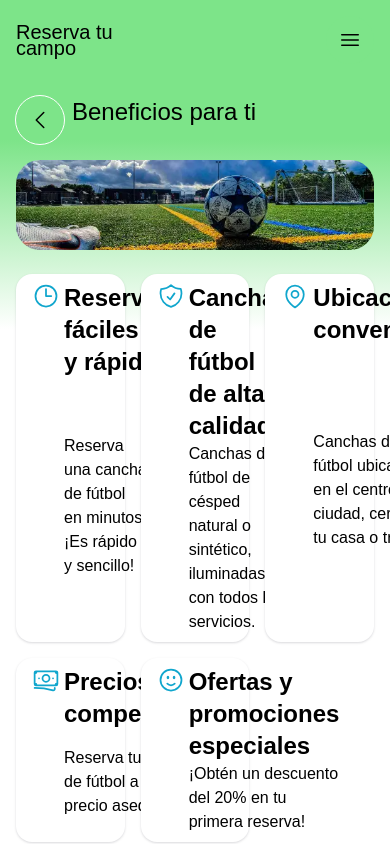
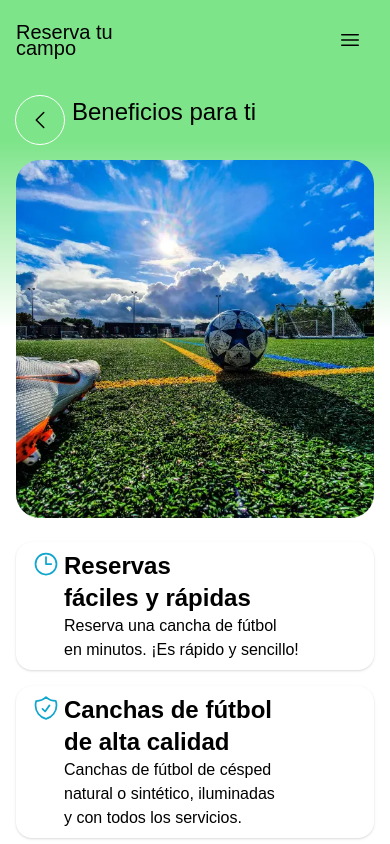
Before and after one commit to No-Country/c14-39-ft-typescript-react, a React (Vite) app in the folder Frontend/: page /beneficios in a window 390 px wide. Shown: the top 844 px of the page. Built offline with nearby package versions, Linux system fonts and the light colour scheme; a web font is replaced by a local one.

Commit message:
Mobile benefits

```diff
--- a/Frontend/src/pages/Beneficios.tsx
+++ b/Frontend/src/pages/Beneficios.tsx
@@ -8,10 +8,10 @@ const Beneficios = () => {
       <SectionTitle title='Beneficios para ti' />
       <article className='flex flex-col items-center gap-4 pb-4 '>
         <img
-          className='object-cover w-full h-full mx-0 aspect-[4/1] rounded-3xl '
+          className='object-cover w-full h-full mx-0 aspect-square md:aspect-[4/1] rounded-3xl '
           src='./images/beneficios_img.webp'
         />
-        <div className='grid w-full grid-cols-3 gap-4 py-2 text-base text-black text-balance'>
+        <div className='grid w-full gap-4 py-2 text-base text-black md:grid-cols-3 text-balance'>
           {BeneficiosList.map(item => (
             <BeneficiosCard
               titulo={item.titulo}
```
